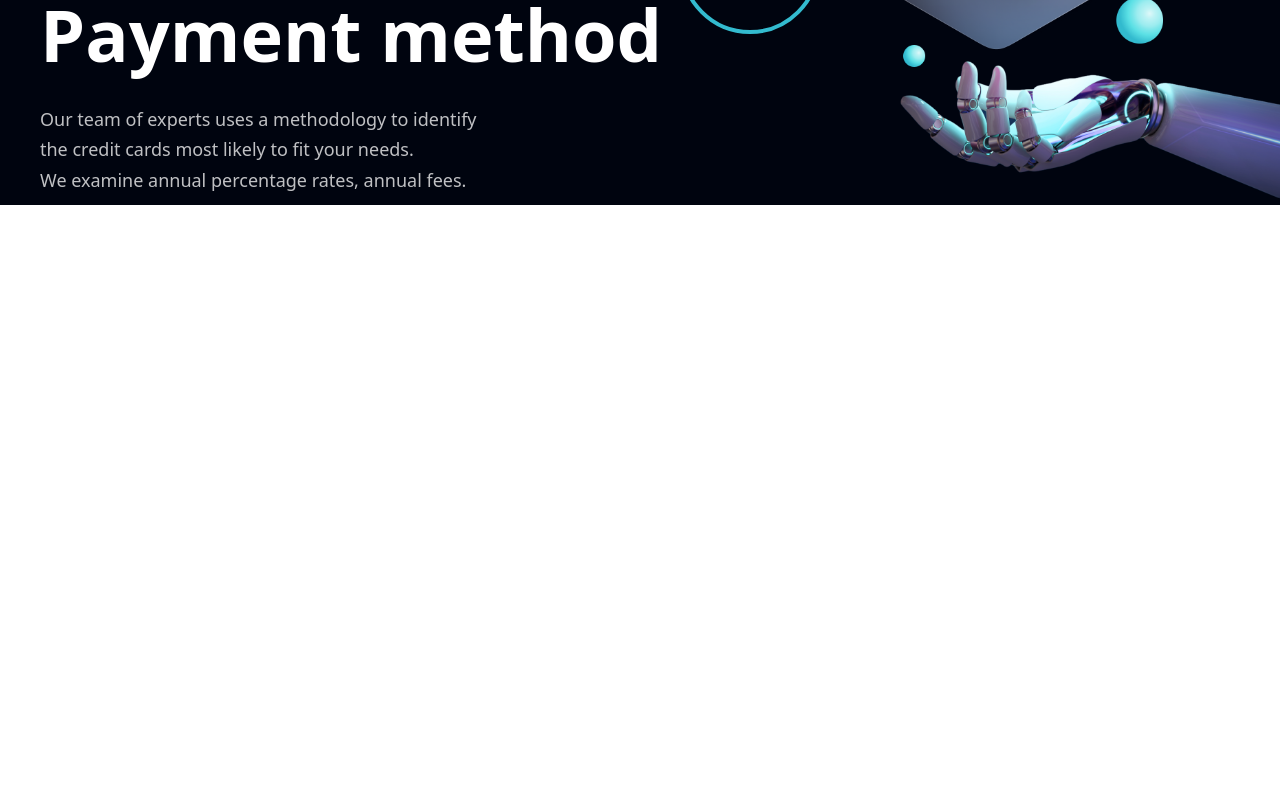
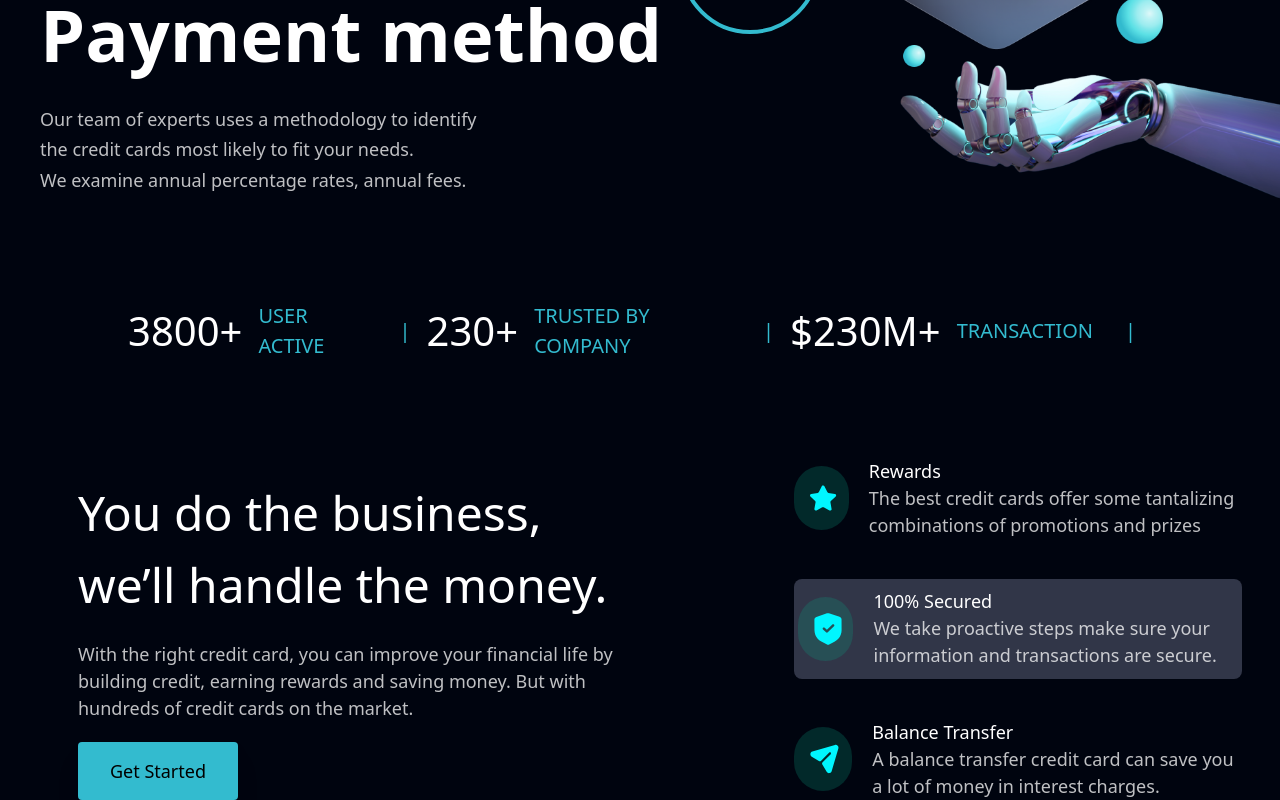
Before and after one commit to SifEddine05/HooBank, a React (Create React App) app in the folder ui_ux_website/: page / in a window 1280 px wide. Shown: the part 390-1190 px from the top of the page. Before the commit the page ends 800 px from the top, so only its background shows below. Built offline with nearby package versions, Linux system fonts and the light colour scheme.

Commit message:
new part

```diff
--- a/ui_ux_website/src/App.js
+++ b/ui_ux_website/src/App.js
@@ -1,5 +1,6 @@
 import NavBar from './pages /navBar';
 import Robot from './pages /robot';
+import Busniess from './pages /busniess';
 import './index.css';
 
 function App() {
@@ -7,6 +8,7 @@ function App() {
   <div className=" bg-[#00040F] w-full h-full" >
     < NavBar />
     <Robot />
+    <Busniess />
   </div>
 
   ) ;
--- /dev/null
+++ b/ui_ux_website/src/pages /busniess.js
@@ -0,0 +1,65 @@
+
+import Star from '../assets/Star.svg'
+import Sheild from '../assets/Shield.svg'
+import Send from '../assets/Send.svg'
+
+const Busniess = ()=>{
+
+    return (
+        <div>
+            <div className="h-20"></div>
+            <div className="flex justify-around items-center ">
+                <div className="flex flex-col justify-around items-start ml-10 w-[50%]">
+                    <h2 className="text-[48px] text-[#FFFF] font-semiblod mt-5">You do the business, <br/> we’ll handle the money.</h2>
+                    <p className="text-[18px] text-[#FFFF] opacity-75 mt-5">With the right credit card, you can improve your financial life by <br/> building credit, earning rewards and saving money. But with <br/> hundreds of credit cards on the market.</p>
+                    <button className="rounded bg-[#33BBCF] mt-5 text-[18px] w-[160px] h-[58px] drop-shadow-xl hover:text-white" >Get Started</button>
+                </div>
+                <div className="flex flex-col justify-around items-start w-[35%]">
+                    <div className="flex justify-around items-center">
+                        <div className="rounded-full bg-[#09977C] bg-opacity-25 w-[23%] h-[64px] ">
+                          <img src={Star} alt="star img" className=' w-[50%] h-[50%] mt-4 ml-4'/>
+                        </div>
+                        <div className='ml-5'>
+                            <h3 className='text-[18px] text-[#FFFF] '>
+                                Rewards
+                            </h3>
+                            <p className='text-[18px] text-[#FFFF] opacity-75'>
+                                The best credit cards offer some tantalizing combinations of promotions and prizes
+                            </p>
+                        </div>
+                    </div>
+
+                    <div className="flex justify-around items-center mt-10 bg-[#42475B] rounded-lg  bg-opacity-75 h-[100px]">
+                        <div className="rounded-full bg-[#09977C] bg-opacity-25 w-[23%] h-[64%] ml-1 drop-shadow-[0_20px_100px_[#42475B]">
+                          <img src={Sheild} alt="star img" className=' w-[50%] h-[50%] mt-4 ml-4'/>
+                        </div>
+                        <div className='ml-5'>
+                            <h3 className='text-[18px] text-[#FFFF] '>
+                            100% Secured
+                            </h3>
+                            <p className='text-[18px] text-[#FFFF] opacity-75'>
+                            We take proactive steps make sure your information and transactions are secure.                            </p>
+                        </div>
+                    </div>
+
+                    <div className="flex justify-around items-center mt-10">
+                        <div className="rounded-full bg-[#09977C] bg-opacity-25 w-[23%] h-[64px] ">
+                          <img src={Send} alt="star img" className=' w-[50%] h-[50%] mt-4 ml-4'/>
+                        </div>
+                        <div className='ml-5'>
+                            <h3 className='text-[18px] text-[#FFFF] '>
+                                Balance Transfer
+                            </h3>
+                            <p className='text-[18px] text-[#FFFF] opacity-75'>
+                            A balance transfer credit card can save you a lot of money in interest charges.                            </p>
+                        </div>
+                    </div>
+
+                </div>
+            </div>
+
+        </div>
+
+    );
+}
+export default Busniess ;
--- a/ui_ux_website/src/pages /robot.js
+++ b/ui_ux_website/src/pages /robot.js
@@ -4,6 +4,7 @@ import Discount from '../assets/Discount.svg';
 
 const Robot =()=>{
     return(
+        <div>
             <div className='flex justify-end items-center pt-20'>
                 <div className=' w-[260px] md:w-[360x] lg:w-[460px]  mt-5 flex items-center order-3'>
                 <img src= {robot}  alt='robot img' className='w-full h-full'/>
@@ -34,6 +35,20 @@ const Robot =()=>{
 
                 </div>
             </div>
+            <div className='h-20'></div>
+            <div className='flex justify-center items-center  w-[80%] ml-[10%] mr-[10%] '>
+                <p className='text-[40px] text-[#FFFF]'>3800+</p>
+                <p className='text-[20px] text-[#33BBCF] p-4'> USER ACTIVE </p>
+                <p className='text-[20px] text-[#33BBCF] p-4'> | </p>
+                <p className='text-[40px] text-[#FFFF] '>230+</p>
+                <p className='text-[20px] text-[#33BBCF] p-4'> TRUSTED BY COMPANY </p>
+                <p className='text-[20px] text-[#33BBCF] p-4'> | </p>
+                <p className='text-[40px] text-[#FFFF] '>$230M+</p>
+                <p className='text-[20px] text-[#33BBCF] p-4'> TRANSACTION </p>
+                <p className='text-[20px] text-[#33BBCF] p-4 '> | </p>
+
+            </div>
+        </div>
     );
 }
 
```
Also changed, not shown: ui_ux_website/src/pages /arrowUp.js (line endings or trailing spaces). Lines whose indentation alone changed are shown as unchanged.
